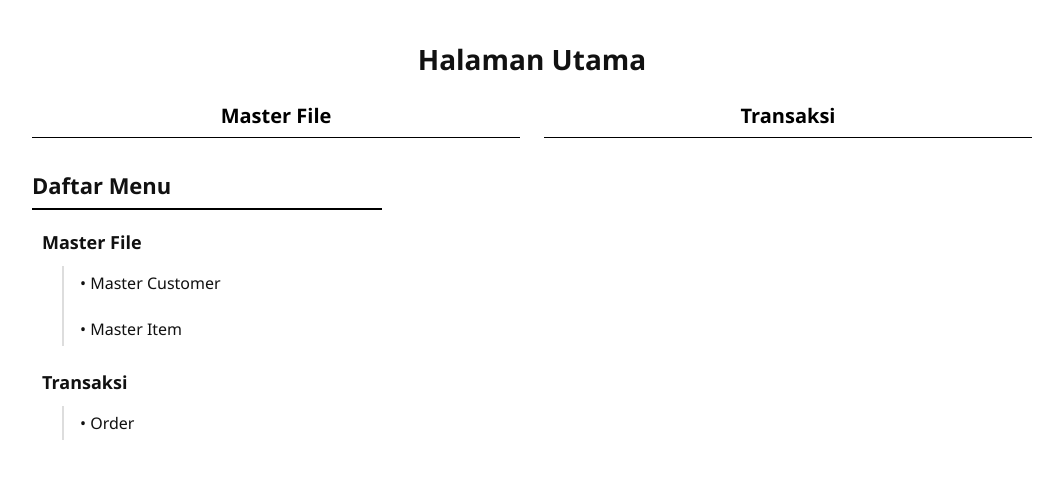
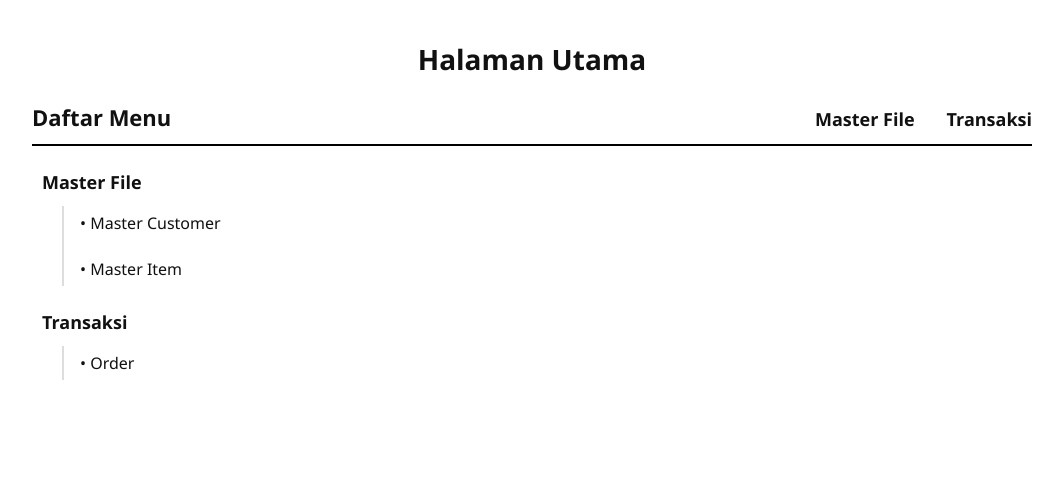
Before and after one commit to ArsPerpetua/test-krida, a PHP site: page / in a window 1280 px wide. Shown: the top 479 px of the page, without its empty margins (108-1171 px from the left). Run offline with PHP 8.4, Linux system fonts and the light colour scheme.

Commit message:
Initial commit: Memperbaiki bug

```diff
--- a/index.php
+++ b/index.php
@@ -5,22 +5,28 @@ require_once __DIR__ . '/includes/header.php';
 
 <div class="home-title">Halaman Utama</div>
 
-<div class="home-groups">
-    <div class="home-group-title"><button type="button" class="home-group-link" data-target="master-file-preview">Master
-            File</button></div>
-    <div class="home-group-title"><button type="button" class="home-group-link"
-            data-target="transaksi-preview">Transaksi</button></div>
+<div
+    style="display: flex; justify-content: space-between; align-items: baseline; border-bottom: 2px solid #000; padding-bottom: 12px; margin-bottom: 24px; margin-top: 20px;">
+    <div id="show-all-menus" style="font-size: 22px; font-weight: bold; cursor: pointer; user-select: none;">Daftar Menu
+    </div>
+    <div style="display: flex; gap: 32px; align-items: center;">
+        <button type="button" class="home-group-link" data-target="master-file-preview"
+            style="font-size: 18px; font-weight: 600; cursor: pointer; background: none; border: none; padding: 0; color: #111; white-space: nowrap;">
+            Master File
+        </button>
+
+        <button type="button" class="home-group-link" data-target="transaksi-preview"
+            style="font-size: 18px; font-weight: 600; cursor: pointer; background: none; border: none; padding: 0; color: #111; white-space: nowrap;">
+            Transaksi
+        </button>
+    </div>
 </div>
 
-<div style="margin-top: 32px;">
+<div>
     <div style="width: 100%; max-width: 350px;">
-        <div id="show-all-menus"
-            style="font-size: 22px; font-weight: bold; margin-bottom: 20px; border-bottom: 2px solid #000; padding-bottom: 8px; cursor: pointer; user-select: none;">
-            Daftar Menu</div>
-
         <div style="padding-left: 10px;">
             <div class="home-preview active" id="master-file-preview" style="margin-top: 0; margin-bottom: 24px;">
-                <div style="font-size: 18px; font-weight: 600; margin-bottom: 12px; color: #111;">Master File</div>
+                <div style="font-size: 18px; font-weight: 600; margin-bottom: 12px; color: #111; ">Master File</div>
                 <div class="home-menu"
                     style="width: auto; margin-left: 20px; border-left: 2px solid #ddd; padding-left: 16px;">
                     <a href="/test-krida/customers/index.php" style="padding: 6px 0; display: block;">&#8226; Master
```
